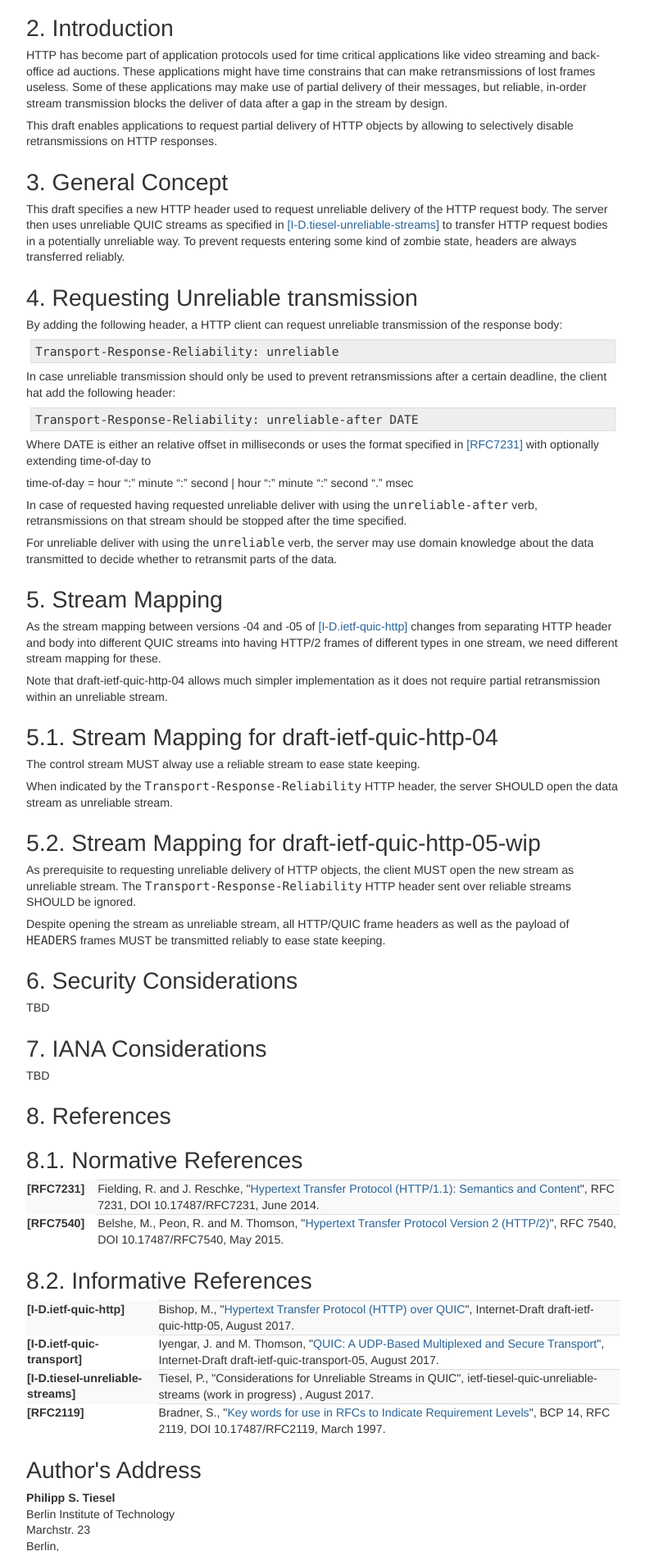
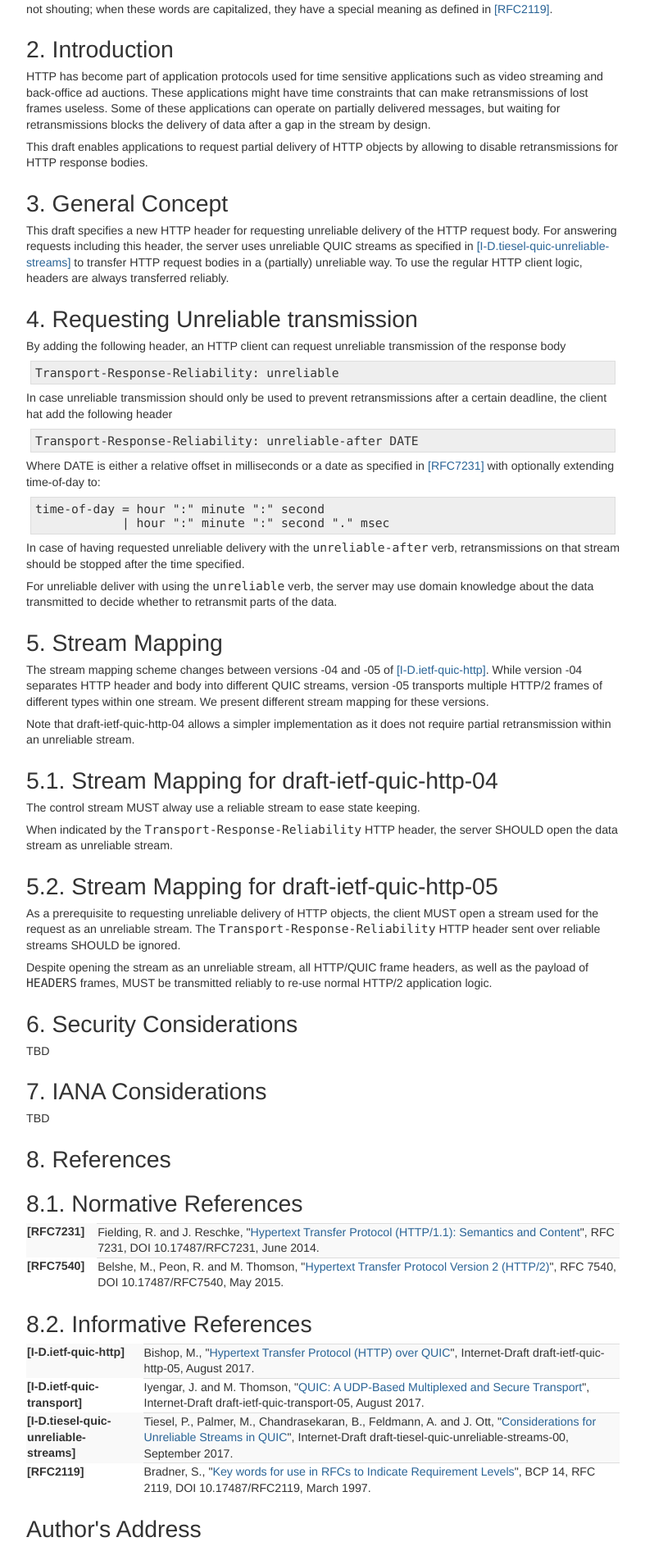
Before and after one commit to philsbln/draft-tiesel-quic-unreliable-http, a plain HTML site: page draft-tiesel-quic-unreliable-http.html in a window 1280 px wide. Shown: the part 908-2800 px from the top of the page at 82% size, without its empty margins (71-858 px from the left). Drawn offline with Linux system fonts and the light colour scheme.

Commit message:
Script updating gh-pages from a56c835. [ci skip]

```diff
--- a/draft-tiesel-quic-unreliable-http.html
+++ b/draft-tiesel-quic-unreliable-http.html
@@ -281,7 +281,7 @@ address {
 <link href="#rfc.section.4" rel="Chapter" title="4 Requesting Unreliable transmission"/>
 <link href="#rfc.section.5" rel="Chapter" title="5 Stream Mapping"/>
 <link href="#rfc.section.5.1" rel="Chapter" title="5.1 Stream Mapping for draft-ietf-quic-http-04"/>
-<link href="#rfc.section.5.2" rel="Chapter" title="5.2 Stream Mapping for draft-ietf-quic-http-05-wip"/>
+<link href="#rfc.section.5.2" rel="Chapter" title="5.2 Stream Mapping for draft-ietf-quic-http-05"/>
 <link href="#rfc.section.6" rel="Chapter" title="6 Security Considerations"/>
 <link href="#rfc.section.7" rel="Chapter" title="7 IANA Considerations"/>
 <link href="#rfc.references" rel="Chapter" title="8 References"/>
@@ -295,9 +295,9 @@ address {
 
   <meta name="dct.creator" content="Tiesel, P." />
   <meta name="dct.identifier" content="urn:ietf:id:draft-tiesel-quic-unreliable-http-latest" />
-  <meta name="dct.issued" scheme="ISO8601" content="2017-8-11" />
-  <meta name="dct.abstract" content="This draft outlines methods for requesting unreliable delivery of HTTP response bodies over QUIC with unreliable streams " />
-  <meta name="description" content="This draft outlines methods for requesting unreliable delivery of HTTP response bodies over QUIC with unreliable streams " />
+  <meta name="dct.issued" scheme="ISO8601" content="2017-9-05" />
+  <meta name="dct.abstract" content="This draft outlines methods for requesting unreliable delivery of HTTP response bodies over QUIC with unreliable streams specified in " />
+  <meta name="description" content="This draft outlines methods for requesting unreliable delivery of HTTP response bodies over QUIC with unreliable streams specified in " />
 
 </head>
 
@@ -316,10 +316,10 @@ address {
 </tr>
 <tr>
   <td class="left">Intended status: Informational</td>
-  <td class="right">August 11, 2017</td>
+  <td class="right">September 05, 2017</td>
 </tr>
 <tr>
-  <td class="left">Expires: February 12, 2018</td>
+  <td class="left">Expires: March 9, 2018</td>
   <td class="right"></td>
 </tr>
 
@@ -333,14 +333,14 @@ address {
   <h1 id="rfc.abstract">
   <a href="#rfc.abstract">Abstract</a>
 </h1>
-<p>This draft outlines methods for requesting unreliable delivery of HTTP response bodies over QUIC with unreliable streams <a href="#I-D.tiesel-unreliable-streams">[I-D.tiesel-unreliable-streams]</a>.</p>
+<p>This draft outlines methods for requesting unreliable delivery of HTTP response bodies over QUIC with unreliable streams specified in <a href="#I-D.tiesel-quic-unreliable-streams">[I-D.tiesel-quic-unreliable-streams]</a>.</p>
 <h1 id="rfc.status">
   <a href="#rfc.status">Status of This Memo</a>
 </h1>
 <p>This Internet-Draft is submitted in full conformance with the provisions of BCP 78 and BCP 79.</p>
 <p>Internet-Drafts are working documents of the Internet Engineering Task Force (IETF).  Note that other groups may also distribute working documents as Internet-Drafts.  The list of current Internet-Drafts is at http://datatracker.ietf.org/drafts/current/.</p>
 <p>Internet-Drafts are draft documents valid for a maximum of six months and may be updated, replaced, or obsoleted by other documents at any time.  It is inappropriate to use Internet-Drafts as reference material or to cite them other than as "work in progress."</p>
-<p>This Internet-Draft will expire on February 12, 2018.</p>
+<p>This Internet-Draft will expire on March 9, 2018.</p>
 <h1 id="rfc.copyrightnotice">
   <a href="#rfc.copyrightnotice">Copyright Notice</a>
 </h1>
@@ -358,7 +358,7 @@ address {
 <li>4.   <a href="#rfc.section.4">Requesting Unreliable transmission</a></li>
 <li>5.   <a href="#rfc.section.5">Stream Mapping</a></li>
 <ul><li>5.1.   <a href="#rfc.section.5.1">Stream Mapping for draft-ietf-quic-http-04</a></li>
-<li>5.2.   <a href="#rfc.section.5.2">Stream Mapping for draft-ietf-quic-http-05-wip</a></li>
+<li>5.2.   <a href="#rfc.section.5.2">Stream Mapping for draft-ietf-quic-http-05</a></li>
 </ul><li>6.   <a href="#rfc.section.6">Security Considerations</a></li>
 <li>7.   <a href="#rfc.section.7">IANA Considerations</a></li>
 <li>8.   <a href="#rfc.references">References</a></li>
@@ -372,32 +372,35 @@ address {
   <h1 id="rfc.section.1"><a href="#rfc.section.1">1.</a> <a href="#conventions-and-definitions" id="conventions-and-definitions">Conventions and Definitions</a></h1>
 <p id="rfc.section.1.p.1">The words &#8220;MUST&#8221;, &#8220;MUST NOT&#8221;, &#8220;SHALL&#8221;, &#8220;SHALL NOT&#8221;, &#8220;SHOULD&#8221;, and &#8220;MAY&#8221; are used in this document. It&#8217;s not shouting; when these words are capitalized, they have a special meaning as defined in <a href="#RFC2119">[RFC2119]</a>.</p>
 <h1 id="rfc.section.2"><a href="#rfc.section.2">2.</a> <a href="#intro" id="intro">Introduction</a></h1>
-<p id="rfc.section.2.p.1">HTTP has become part of application protocols used for time critical applications like video streaming and back-office ad auctions.  These applications might have time constrains that can make retransmissions of lost frames useless.  Some of these applications may make use of partial delivery of their messages, but reliable, in-order stream transmission blocks the deliver of data after a gap in the stream by design.</p>
-<p id="rfc.section.2.p.2">This draft enables applications to request partial delivery of HTTP objects by allowing to selectively disable retransmissions on HTTP responses.</p>
+<p id="rfc.section.2.p.1">HTTP has become part of application protocols used for time sensitive applications such as video streaming and back-office ad auctions.  These applications might have time constraints that can make retransmissions of lost frames useless.  Some of these applications can operate on partially delivered messages, but waiting for retransmissions blocks the delivery of data after a gap in the stream by design.</p>
+<p id="rfc.section.2.p.2">This draft enables applications to request partial delivery of HTTP objects by allowing to disable retransmissions for HTTP response bodies.</p>
 <h1 id="rfc.section.3"><a href="#rfc.section.3">3.</a> <a href="#general-concept" id="general-concept">General Concept</a></h1>
-<p id="rfc.section.3.p.1">This draft specifies a new HTTP header used to request unreliable delivery of the HTTP request body.  The server then uses unreliable QUIC streams as specified in <a href="#I-D.tiesel-unreliable-streams">[I-D.tiesel-unreliable-streams]</a> to transfer HTTP request bodies in a potentially unreliable way.  To prevent requests entering some kind of zombie state, headers are always transferred reliably.</p>
+<p id="rfc.section.3.p.1">This draft specifies a new HTTP header for requesting unreliable delivery of the HTTP request body.  For answering requests including this header, the server  uses unreliable QUIC streams as specified in <a href="#I-D.tiesel-quic-unreliable-streams">[I-D.tiesel-quic-unreliable-streams]</a> to transfer HTTP request bodies in a (partially) unreliable way.  To use the regular HTTP client logic, headers are always transferred reliably.</p>
 <h1 id="rfc.section.4"><a href="#rfc.section.4">4.</a> <a href="#requesting-unreliable-transmission" id="requesting-unreliable-transmission">Requesting Unreliable transmission</a></h1>
-<p id="rfc.section.4.p.1">By adding the following header, a HTTP client can request unreliable transmission of the response body:</p>
+<p id="rfc.section.4.p.1">By adding the following header, an HTTP client can request unreliable transmission of the response body</p>
 <pre>
 Transport-Response-Reliability: unreliable
 </pre>
-<p id="rfc.section.4.p.2">In case unreliable transmission should only be used to prevent retransmissions after a certain deadline, the client hat add the following header:</p>
+<p id="rfc.section.4.p.2">In case unreliable transmission should only be used to prevent retransmissions after a certain deadline, the client hat add the following header</p>
 <pre>
 Transport-Response-Reliability: unreliable-after DATE
 </pre>
-<p id="rfc.section.4.p.3">Where DATE is either an relative offset in milliseconds or uses the format specified in <a href="#RFC7231">[RFC7231]</a> with optionally extending time-of-day to</p>
-<p id="rfc.section.4.p.4">time-of-day = hour &#8220;:&#8221; minute &#8220;:&#8221; second | hour &#8220;:&#8221; minute &#8220;:&#8221; second &#8220;.&#8221; msec</p>
-<p id="rfc.section.4.p.5">In case of requested having requested unreliable deliver with using the <samp>unreliable-after</samp> verb, retransmissions on that stream should be stopped after the time specified.</p>
-<p id="rfc.section.4.p.6">For unreliable deliver with using the <samp>unreliable</samp> verb, the server may use domain knowledge about the data transmitted to decide whether to retransmit parts of the data.</p>
+<p id="rfc.section.4.p.3">Where DATE is either a relative offset in milliseconds or a date as specified in <a href="#RFC7231">[RFC7231]</a> with optionally extending time-of-day to:</p>
+<pre>
+time-of-day = hour ":" minute ":" second
+            | hour ":" minute ":" second "." msec
+</pre>
+<p id="rfc.section.4.p.4">In case of  having requested unreliable delivery with the <samp>unreliable-after</samp> verb, retransmissions on that stream should be stopped after the time specified.</p>
+<p id="rfc.section.4.p.5">For unreliable deliver with using the <samp>unreliable</samp> verb, the server may use domain knowledge about the data transmitted to decide whether to retransmit parts of the data.</p>
 <h1 id="rfc.section.5"><a href="#rfc.section.5">5.</a> <a href="#stream-mapping" id="stream-mapping">Stream Mapping</a></h1>
-<p id="rfc.section.5.p.1">As the stream mapping between versions -04 and -05 of <a href="#I-D.ietf-quic-http">[I-D.ietf-quic-http]</a> changes from separating HTTP header and body into different QUIC streams into having HTTP/2 frames of different types in one stream, we need different stream mapping for these.</p>
-<p id="rfc.section.5.p.2">Note that draft-ietf-quic-http-04 allows much simpler implementation as it does not require partial retransmission within an unreliable stream.</p>
+<p id="rfc.section.5.p.1">The stream mapping scheme changes between versions -04 and -05 of <a href="#I-D.ietf-quic-http">[I-D.ietf-quic-http]</a>. While version -04 separates HTTP header and body into different QUIC streams, version -05 transports multiple HTTP/2 frames of different types within one stream.  We present different stream mapping for these versions.</p>
+<p id="rfc.section.5.p.2">Note that draft-ietf-quic-http-04 allows a simpler implementation as it does not require partial retransmission within an unreliable stream.</p>
 <h1 id="rfc.section.5.1"><a href="#rfc.section.5.1">5.1.</a> <a href="#stream-mapping-for-draft-ietf-quic-http-04" id="stream-mapping-for-draft-ietf-quic-http-04">Stream Mapping for draft-ietf-quic-http-04</a></h1>
 <p id="rfc.section.5.1.p.1">The control stream MUST alway use a reliable stream to ease state keeping.</p>
 <p id="rfc.section.5.1.p.2">When indicated by the <samp>Transport-Response-Reliability</samp> HTTP header, the server SHOULD open the data stream as unreliable stream.</p>
-<h1 id="rfc.section.5.2"><a href="#rfc.section.5.2">5.2.</a> <a href="#stream-mapping-for-draft-ietf-quic-http-05-wip" id="stream-mapping-for-draft-ietf-quic-http-05-wip">Stream Mapping for draft-ietf-quic-http-05-wip</a></h1>
-<p id="rfc.section.5.2.p.1">As prerequisite to requesting unreliable delivery of HTTP objects, the client MUST open the new stream as unreliable stream.  The <samp>Transport-Response-Reliability</samp> HTTP header sent over reliable streams SHOULD be ignored.</p>
-<p id="rfc.section.5.2.p.2">Despite opening the stream as unreliable stream, all HTTP/QUIC frame headers as well as the payload of <samp>HEADERS</samp> frames MUST be transmitted reliably to ease state keeping.</p>
+<h1 id="rfc.section.5.2"><a href="#rfc.section.5.2">5.2.</a> <a href="#stream-mapping-for-draft-ietf-quic-http-05" id="stream-mapping-for-draft-ietf-quic-http-05">Stream Mapping for draft-ietf-quic-http-05</a></h1>
+<p id="rfc.section.5.2.p.1">As a prerequisite to requesting unreliable delivery of HTTP objects, the client MUST open a stream used for the request as an unreliable stream.  The <samp>Transport-Response-Reliability</samp> HTTP header sent over reliable streams SHOULD be ignored.</p>
+<p id="rfc.section.5.2.p.2">Despite opening the stream as an unreliable stream, all HTTP/QUIC frame headers, as well as the payload of <samp>HEADERS</samp> frames, MUST be transmitted reliably to re-use normal HTTP/2 application logic.</p>
 <h1 id="rfc.section.6"><a href="#rfc.section.6">6.</a> <a href="#sec" id="sec">Security Considerations</a></h1>
 <p id="rfc.section.6.p.1">TBD</p>
 <h1 id="rfc.section.7"><a href="#rfc.section.7">7.</a> <a href="#iana" id="iana">IANA Considerations</a></h1>
@@ -437,9 +440,9 @@ Transport-Response-Reliability: unreliable-after DATE
     </tr>
     <tr>
       <td class="reference">
-        <b id="I-D.tiesel-unreliable-streams">[I-D.tiesel-unreliable-streams]</b>
+        <b id="I-D.tiesel-quic-unreliable-streams">[I-D.tiesel-quic-unreliable-streams]</b>
       </td>
-      <td class="top"><a>Tiesel, P.</a>, "<a>Considerations for Unreliable Streams in QUIC</a>", ietf-tiesel-quic-unreliable-streams (work in progress) , August 2017.</td>
+      <td class="top"><a>Tiesel, P.</a>, <a>Palmer, M.</a>, <a>Chandrasekaran, B.</a>, <a>Feldmann, A.</a> and <a>J. Ott</a>, "<a href="http://tools.ietf.org/html/draft-tiesel-quic-unreliable-streams-00">Considerations for Unreliable Streams in QUIC</a>", Internet-Draft draft-tiesel-quic-unreliable-streams-00, September 2017.</td>
     </tr>
     <tr>
       <td class="reference">
```
Also changed, not shown: draft-tiesel-quic-unreliable-http.txt.
